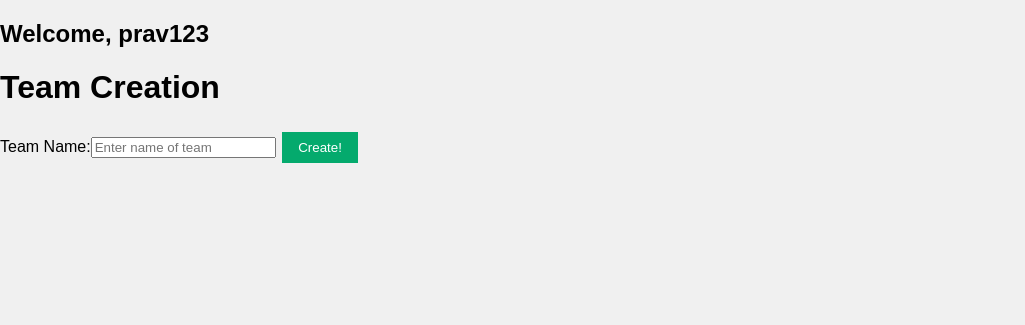
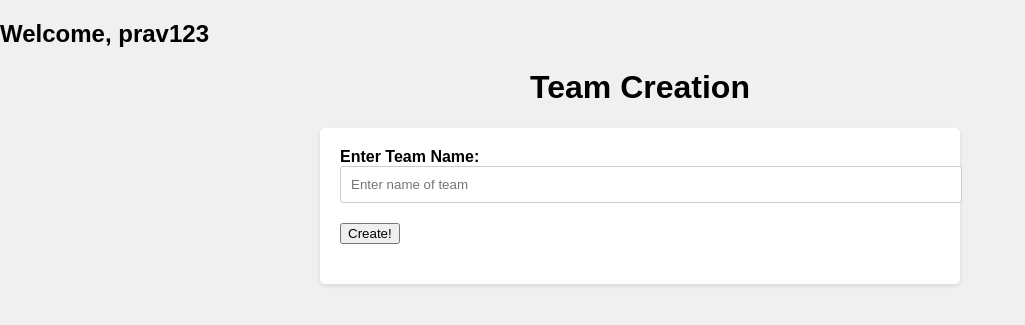
Before and after one commit to PravCoder/Cricket-Career-Sports-Management-Site, a Django app: page /create-team/ in a window 1280 px wide. Shown: the part 54-379 px from the top of the page, without its empty margins (0-1025 px from the left). Run offline with Django 3.2, Linux system fonts and the light colour scheme; a user stored in the database is signed in.

Commit message:
style create team page

```diff
--- a/mysite/base/templates/base/create_team.html
+++ b/mysite/base/templates/base/create_team.html
@@ -4,25 +4,74 @@
 <html>
 <head>
 <style>
-input[type=button], input[type=submit], input[type=reset] {
-  background-color: #04AA6D;
-  border: none;
-  color: white;
-  padding: 8px 16px;
-  text-decoration: none;
-  margin: 4px 2px;
-  cursor: pointer;
+body {
+    font-family: Arial, sans-serif;
+    margin: 0;
+    padding: 0;
+}
+
+.container {
+    max-width: 600px;
+    margin: 0 auto;
+    padding: 20px;
+    background-color: #ffffff;
+    border-radius: 5px;
+    box-shadow: 0 2px 4px rgba(0, 0, 0, 0.1);
+}
+
+h1 {
+    text-align: center;
+}
+
+.form-group {
+    margin-bottom: 20px;
+}
+
+label {
+    font-weight: bold;
+}
+
+input[type="text"],
+textarea {
+    width: 100%;
+    padding: 10px;
+    border: 1px solid #ccc;
+    border-radius: 3px;
+}
+
+textarea {
+    resize: vertical;
+}
+
+.btn {
+    display: inline-block;
+    padding: 10px 20px;
+    background-color: #68727d;
+    color: #fff;
+    border: none;
+    border-radius: 3px;
+    cursor: pointer;
+}
+
+.btn:hover {
+    background-color: #0056b3;
 }
 </style>
 </head>
 <body>
 
 <h1>Team Creation</h1>
-<div>
+<div class="container">
     <form method="POST" action="">
         {% csrf_token %}
-        Team Name:<input type="text" name="team_name" placeholder="Enter name of team">
-        <input type="submit" value="Create!">
+        <div class="form-group">
+          <label for="name">Enter Team Name:</label>
+          <input type="text" name="team_name" placeholder="Enter name of team">
+        </div>
+        <div class="form-group">
+          <input type="submit" value="Create!">
+        </div>
+
     </form>
 </div>
 
--- a/mysite/templates/navbar.html
+++ b/mysite/templates/navbar.html
@@ -114,7 +114,7 @@ footer {
 <header>
   <nav>
       <div class="logo">
-          <img src="logo.png" alt="Logo">
+          <img src="" alt="Logo">
           <span>Cricket Management</span>
       </div>
       <div class="navbar">
```
